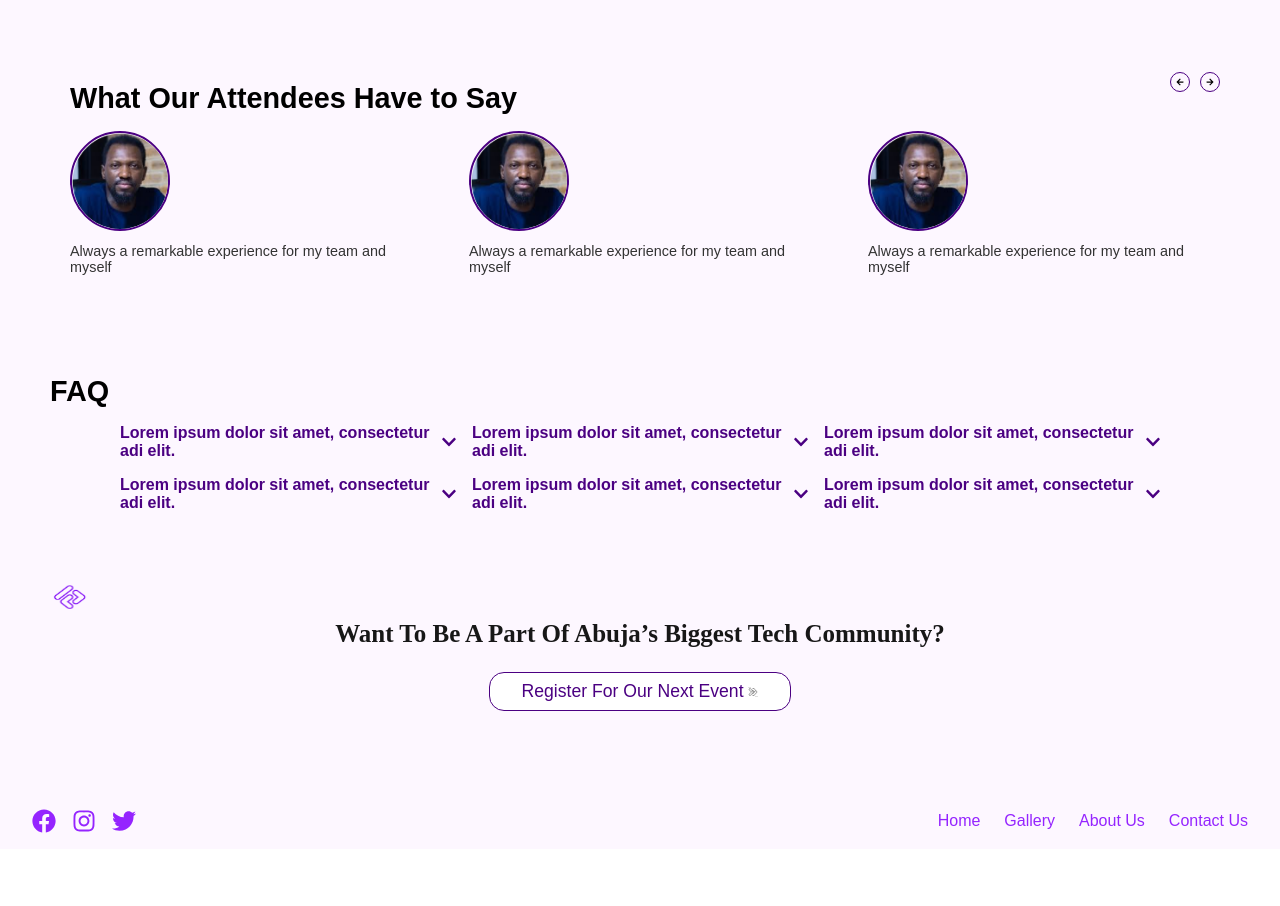
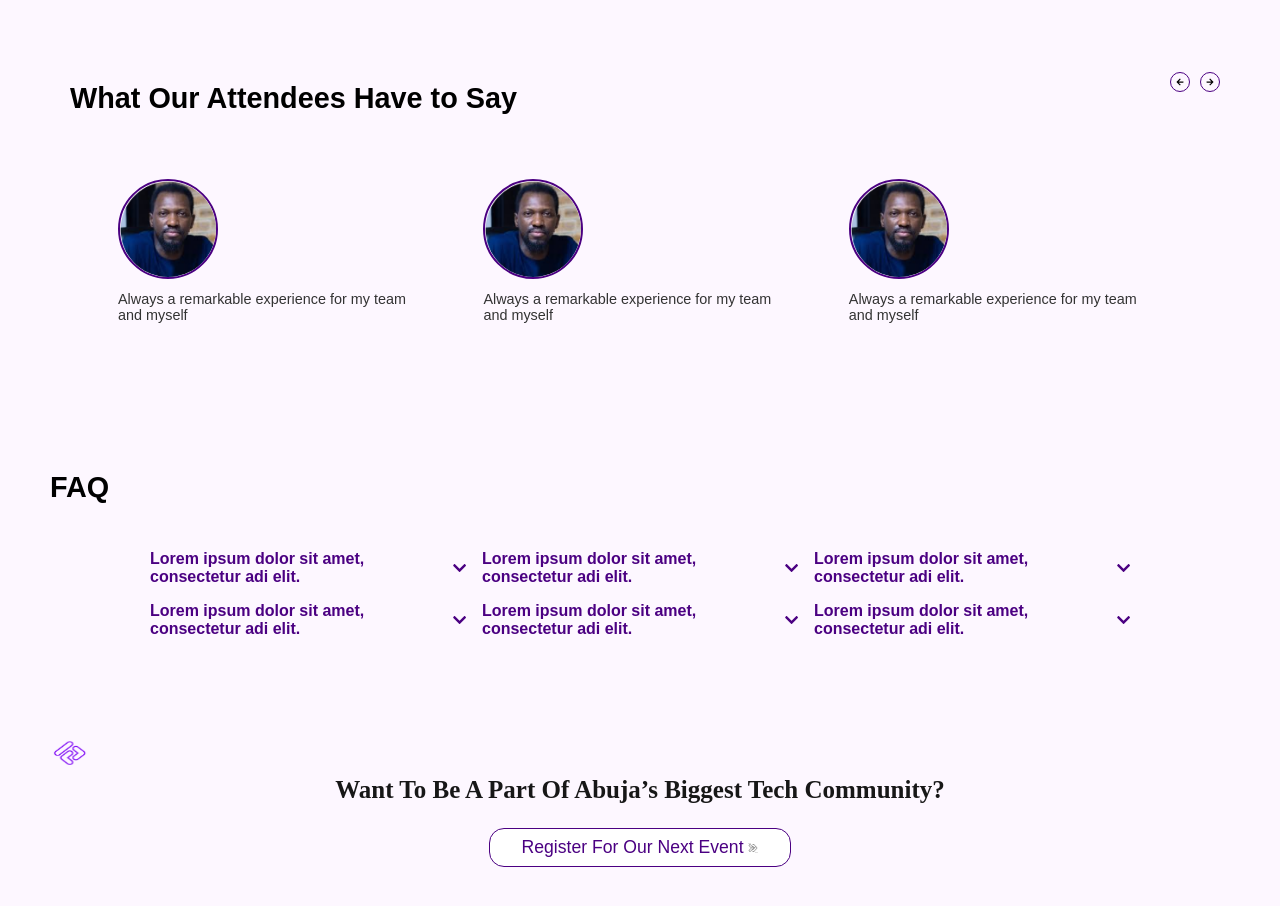
Before and after one commit to awolope/belsoftsystem-onboarding, a Next.js app: page / in a window 1280 px wide. Shown: the part 3880-4786 px from the top of the page. Before the commit the page ends 4729 px from the top, so only its background shows below. Built offline with nearby package versions, Linux system fonts and the light colour scheme.

Commit message:
updated section6

```diff
--- a/src/app/styles/section6.module.css
+++ b/src/app/styles/section6.module.css
@@ -55,6 +55,7 @@
   justify-content: center;
   overflow: hidden;
   gap: 1rem;
+  padding: 3rem;
 }
 
 .attendee {
@@ -118,7 +119,7 @@
   display: grid;
   grid-template-columns: repeat(2, 1fr);
   gap: 1rem;
-  padding: 70px;
+  padding: 100px;
   margin-top: -70px;
 }
 
```
